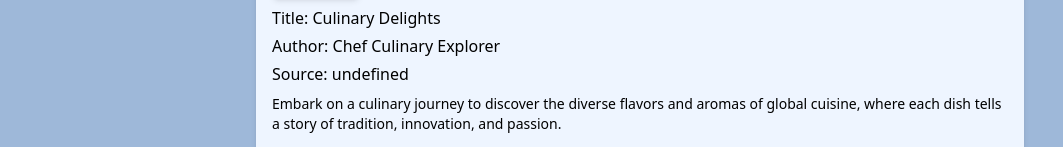
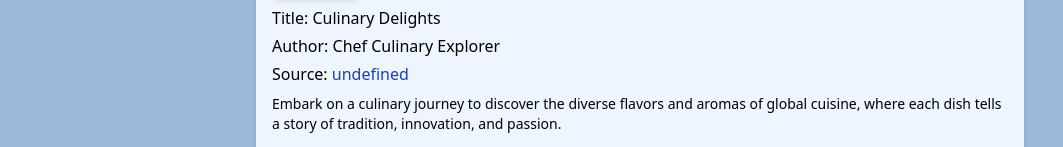
Before and after one commit to TechStarHub/svelte-typer, a Svelte app: page / in a window 1280 px wide. Both pictures are taken after a click on the button "Para Info". Shown: the part 378-525 px from the top of the page, without its empty margins (0-1063 px from the left). Built offline with nearby package versions, Linux system fonts and the light colour scheme.

Commit message:
add link style

```diff
--- a/src/components/Editor.svelte
+++ b/src/components/Editor.svelte
@@ -203,7 +203,7 @@
             <div class="flex flex-col gap-1 mt-2">
                 <h4 class="font-medium">Title: {paraData.title}</h4>
                 <h4 class="font-medium">Author: {paraData.author}</h4>
-                <h4 class="font-medium">Source: <a href={paraData.resource} target="_blank">{paraData.resource}</a></h4>
+                <h4 class="font-medium">Source: <a href={paraData.resource} target="_blank" class="hover:underline text-blue-800">{paraData.resource}</a></h4>
             </div>
             <p class="text-sm mt-2">{paraData.description}</p>
         {/if}
```
